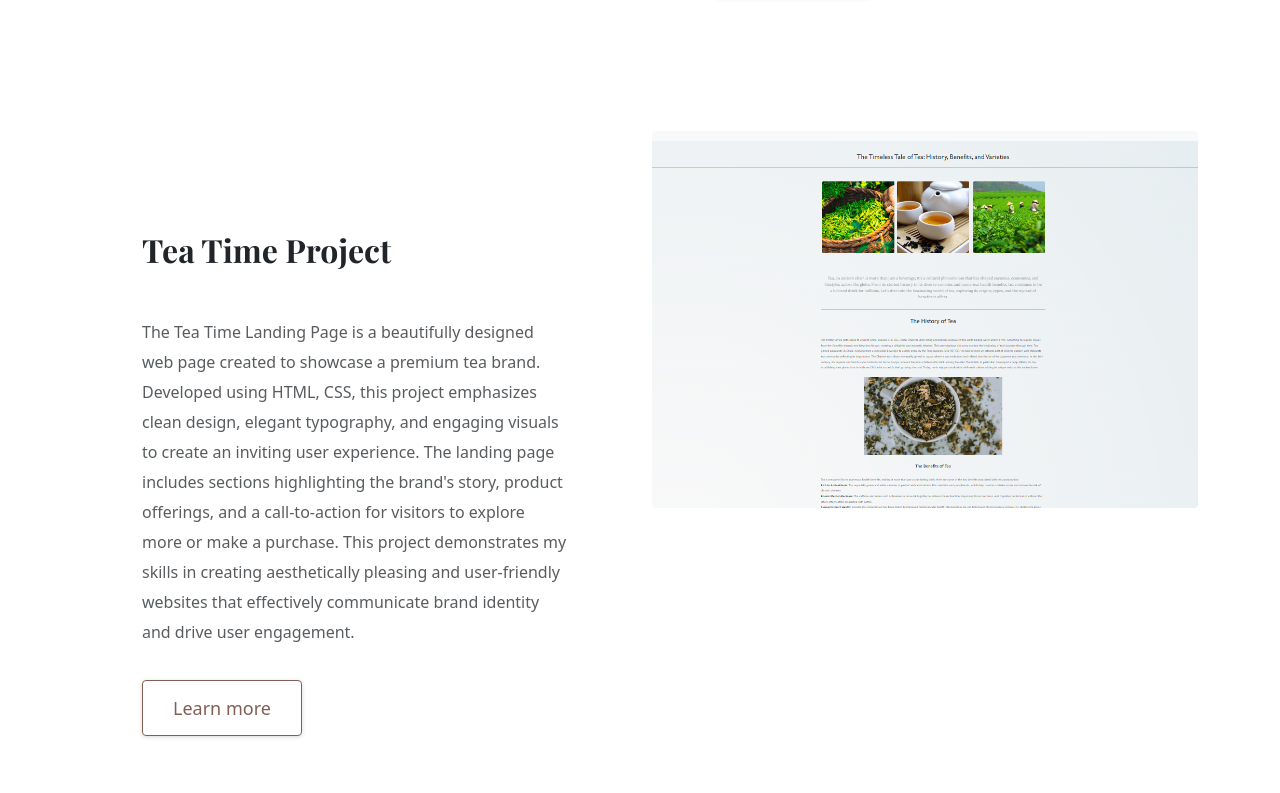
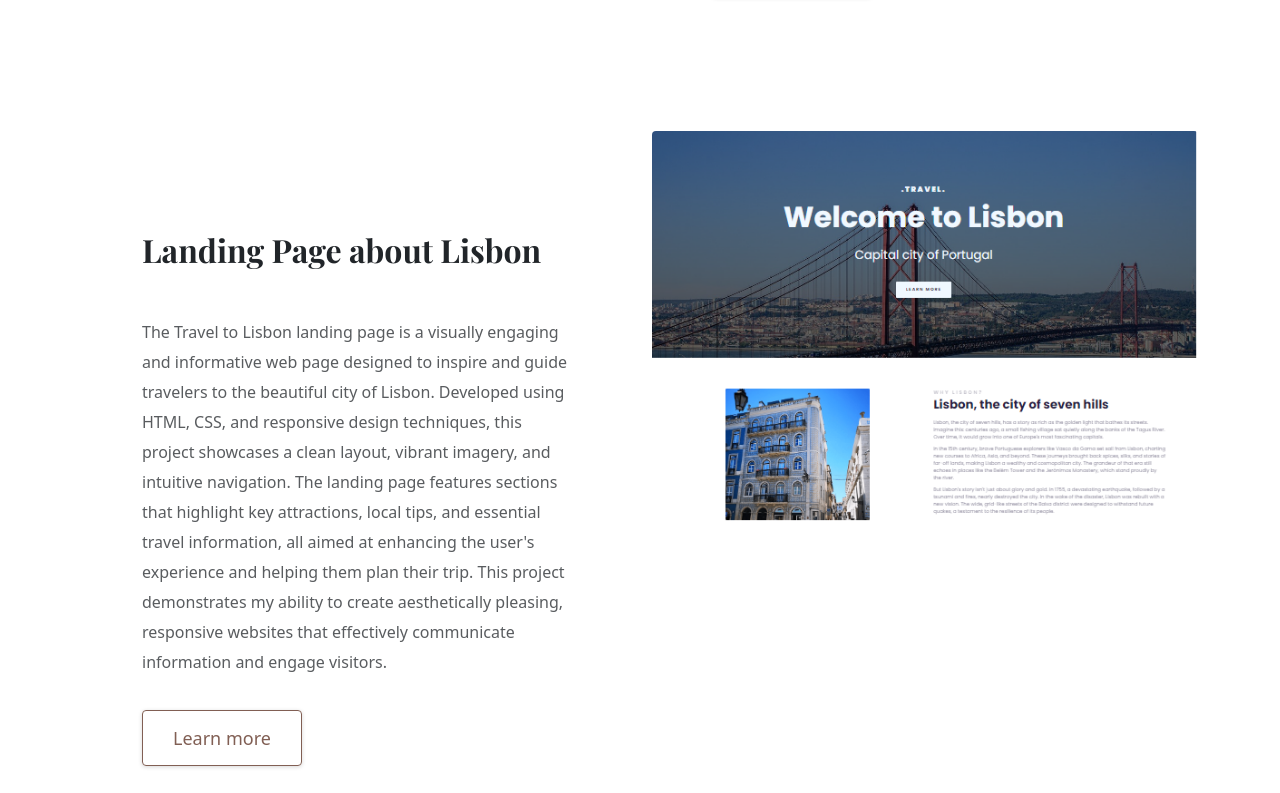
Before and after one commit to sasha-ak/Aleksandra-Portfolio-Project, a plain HTML site: page index.html in a window 1280 px wide. Shown: the part 2887-3680 px from the top of the page. Drawn offline with nearby package versions, Linux system fonts and the light colour scheme.

Commit message:
Deleted some images. Replaced landing page project , updated links and description

```diff
--- a/index.html
+++ b/index.html
@@ -170,20 +170,22 @@
           </div>
         </div>
       </div>
-      <div class="row mt-5">
+      <div class="row mt-3">
         <div class="col">
           <div class="project-description">
-            <h2 class="mb-5">Tea Time Project</h2>
+            <h2 class="mb-5">Landing Page about Lisbon</h2>
             <p class="mb-5 text-muted">
-              The Tea Time Landing Page is a beautifully designed web page
-              created to showcase a premium tea brand. Developed using HTML,
-              CSS, this project emphasizes clean design, elegant typography, and
-              engaging visuals to create an inviting user experience. The
-              landing page includes sections highlighting the brand's story,
-              product offerings, and a call-to-action for visitors to explore
-              more or make a purchase. This project demonstrates my skills in
-              creating aesthetically pleasing and user-friendly websites that
-              effectively communicate brand identity and drive user engagement.
+              The Travel to Lisbon landing page is a visually engaging and
+              informative web page designed to inspire and guide travelers to
+              the beautiful city of Lisbon. Developed using HTML, CSS, and
+              responsive design techniques, this project showcases a clean
+              layout, vibrant imagery, and intuitive navigation. The landing
+              page features sections that highlight key attractions, local tips,
+              and essential travel information, all aimed at enhancing the
+              user's experience and helping them plan their trip. This project
+              demonstrates my ability to create aesthetically pleasing,
+              responsive websites that effectively communicate information and
+              engage visitors.
             </p>
             <a href="/work.html" class="btn-branding-outline" title="Learn more"
               >Learn more</a
@@ -191,11 +193,11 @@
           </div>
         </div>
         <div class="col d-none d-lg-block">
-          <a href="https://tea-time-fun.netlify.app/" target="_blank">
+          <a href="https://travel-to-lisbon.netlify.app/" target="_blank">
             <img
-              src="images/tea-time-1.PNG"
+              src="images/lisbon-2.PNG"
               class="img-fluid img-home-page"
-              alt="Tea time project preview"
+              alt="Lisbon Landing Page preview"
           /></a>
         </div>
       </div>
```
Also changed, not shown: work.html (+5 -5 lines), images/image-2.jpg (deleted), images/image-4.JPG (deleted), images/lisbon-2.PNG (added), images/lisbon-landing-page.PNG (added), images/logo11.PNG (deleted), images/tea-time.PNG (deleted).
